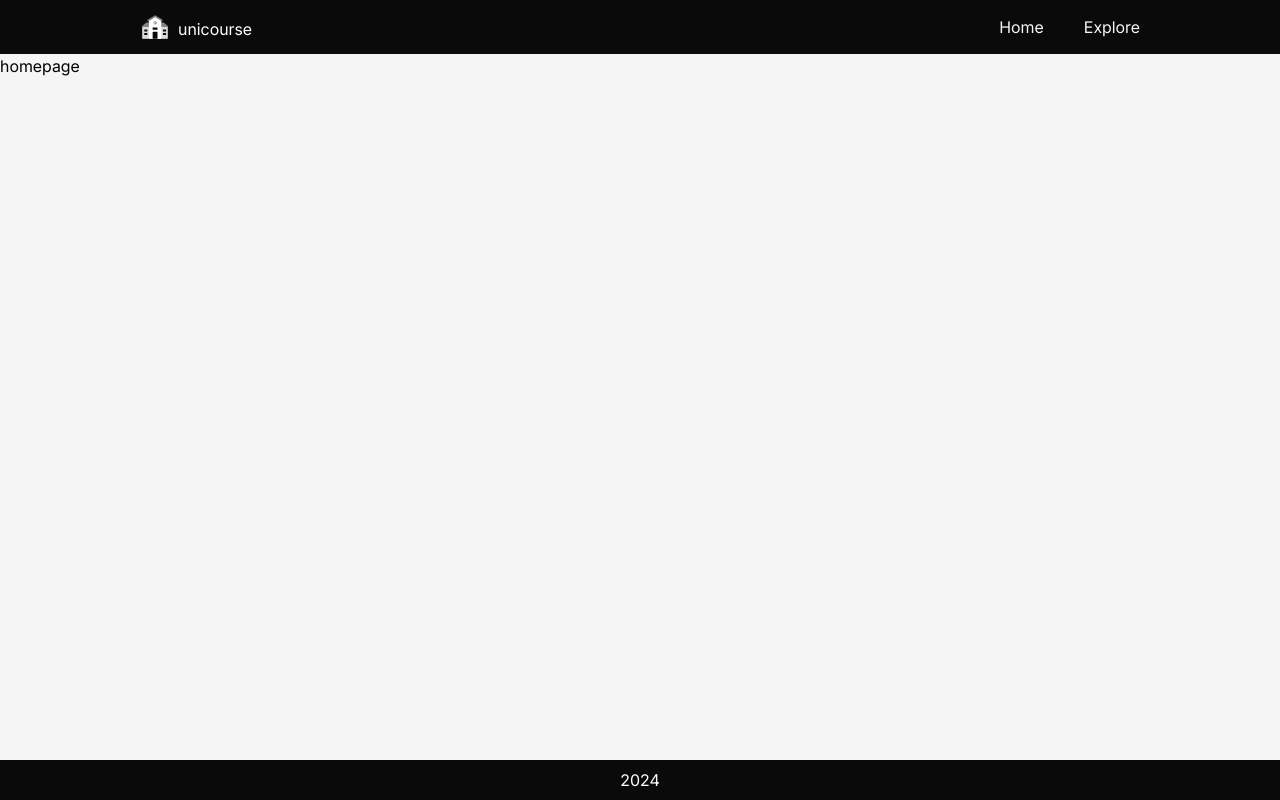
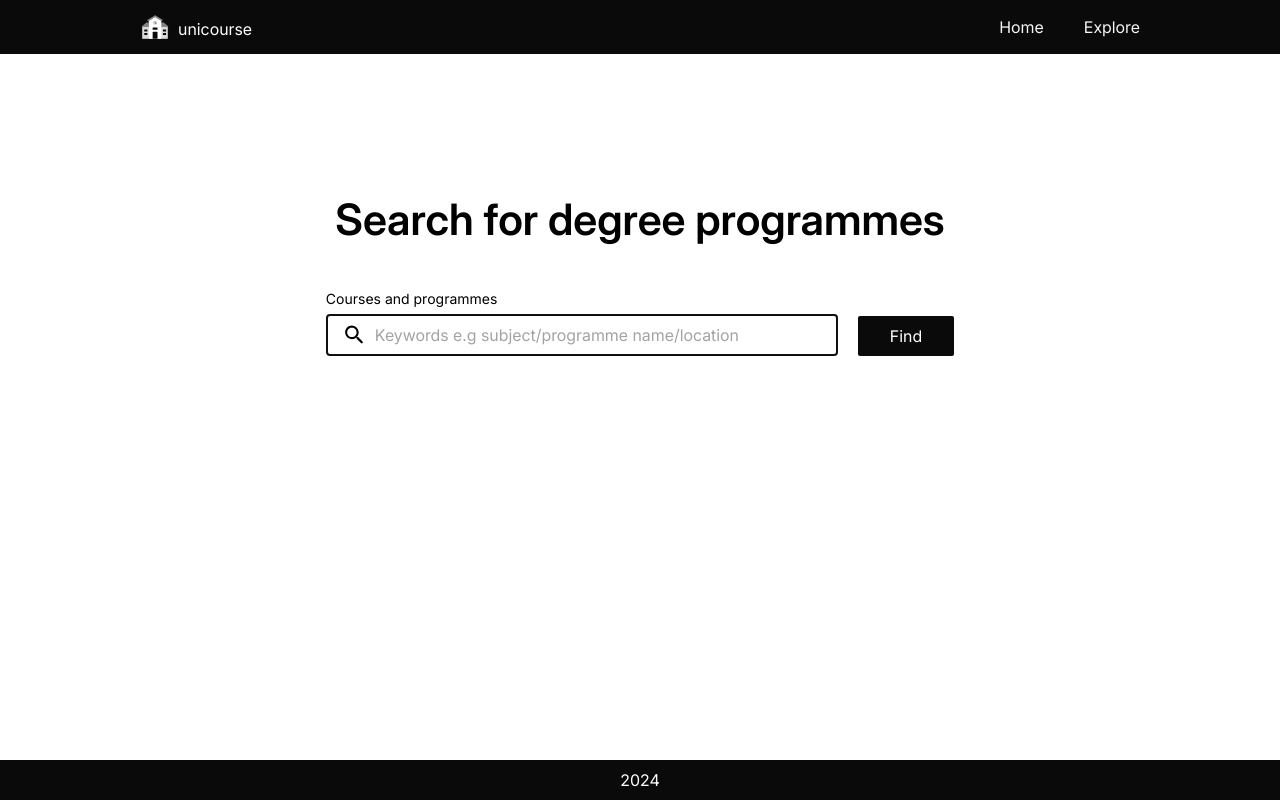
Before and after one commit to qkenn/findmycourse, a Next.js app: page / in a window 1280 px wide. Built offline with nearby package versions, Linux system fonts and the light colour scheme.

Commit message:
feat(search): create search input

```diff
--- a/src/app/page.jsx
+++ b/src/app/page.jsx
@@ -1,3 +1,5 @@
+import { Hero } from '@/ui/home/Hero';
+
 export default function Home() {
-  return <h1>homepage</h1>;
+  return <Hero />;
 }
--- /dev/null
+++ b/src/ui/home/Hero.jsx
@@ -0,0 +1,15 @@
+import SearchForm from './SearchForm';
+
+export function Hero() {
+  return (
+    <section className="bg-white">
+      <div className="mx-auto flex min-h-[55dvh] max-w-main flex-col justify-center px-5 md:px-0">
+        <h1 className="text-center text-4xl/tight font-semibold md:text-[2.7rem]">
+          Search for degree programmes
+        </h1>
+
+        <SearchForm />
+      </div>
+    </section>
+  );
+}
--- /dev/null
+++ b/src/ui/home/SearchForm.jsx
@@ -0,0 +1,61 @@
+'use client';
+
+import Image from 'next/image';
+import { useRef } from 'react';
+import { useSearchParams, usePathname, useRouter } from 'next/navigation';
+
+export default function SearchForm() {
+  const inputRef = useRef(null);
+  const searchParams = useSearchParams();
+  const pathname = usePathname();
+  const { replace } = useRouter();
+
+  function handleSearch() {
+    const inputValue = inputRef.current.value;
+    const params = new URLSearchParams(searchParams);
+
+    if (inputValue) {
+      params.set('query', inputValue);
+    } else {
+      params.delete('query');
+    }
+
+    replace(`${pathname}?${params.toString()}`);
+  }
+
+  return (
+    <div
+      className="mt-10 flex flex-col items-center justify-center gap-5 md:flex-row"
+      autoComplete="off"
+    >
+      <label className="block">
+        <span className="text-sm">Courses and programmes</span>
+        <div className="relative">
+          <input
+            autoFocus
+            type="text"
+            placeholder="Keywords e.g subject/programme name/location"
+            className="mt-1 block w-full rounded-sm border-[1px] border-neutral-600/50 px-5 py-2 pl-12 placeholder:text-neutral-400 sm:w-[32rem]"
+            defaultValue={searchParams.get('query')?.toString()}
+            ref={inputRef}
+          />
+
+          <Image
+            alt="search icon"
+            width={25}
+            height={25}
+            src="/search-icon.svg"
+            className="absolute left-4 top-[1.3rem] -translate-y-1/2 transform"
+          />
+        </div>
+      </label>
+
+      <button
+        className="block rounded-sm bg-neutral-950 px-10 py-2 text-white transition-colors focus:bg-neutral-700 focus:outline-none md:self-end md:px-8"
+        onClick={handleSearch}
+      >
+        Find
+      </button>
+    </div>
+  );
+}
```
Also changed, not shown: public/search-icon.svg (added).
